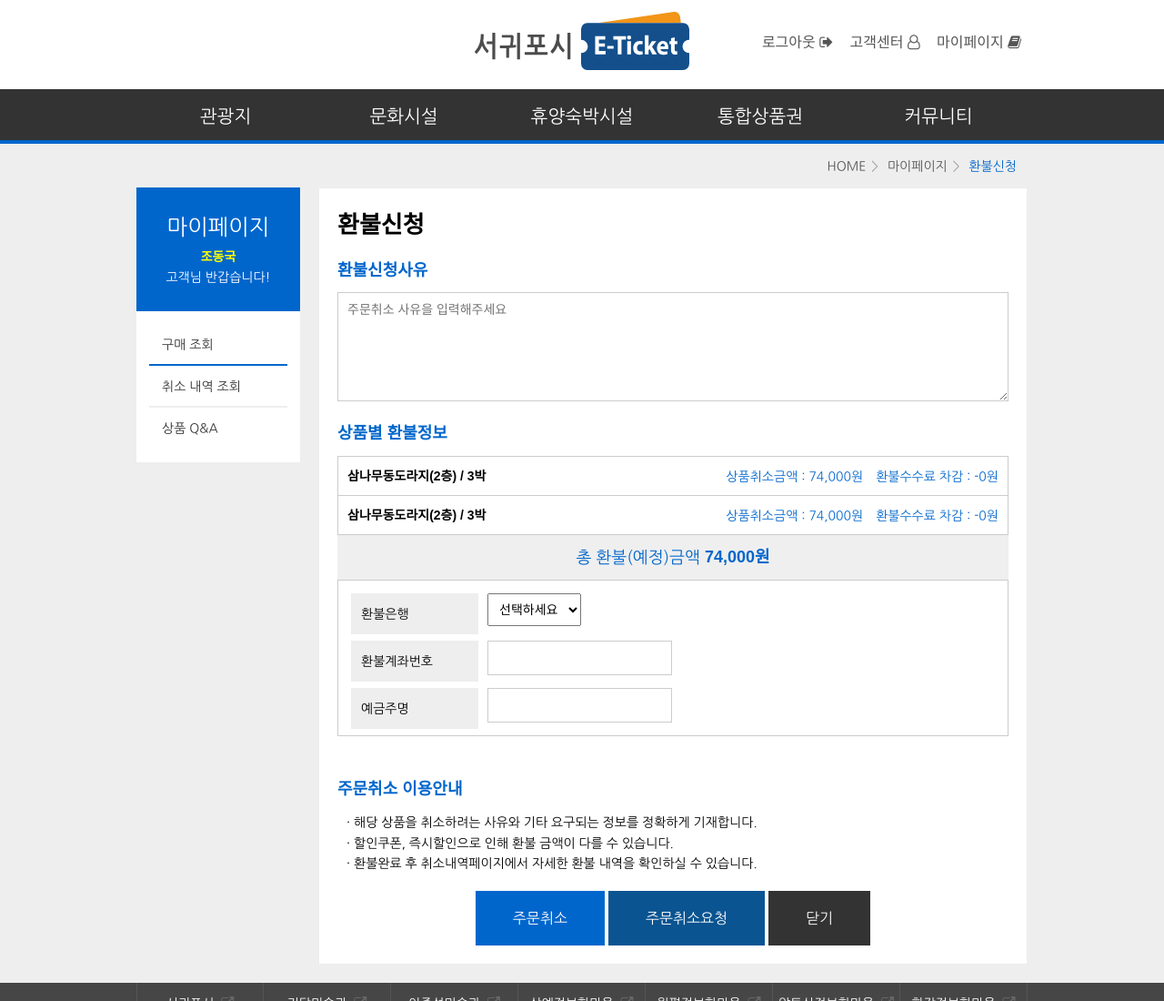
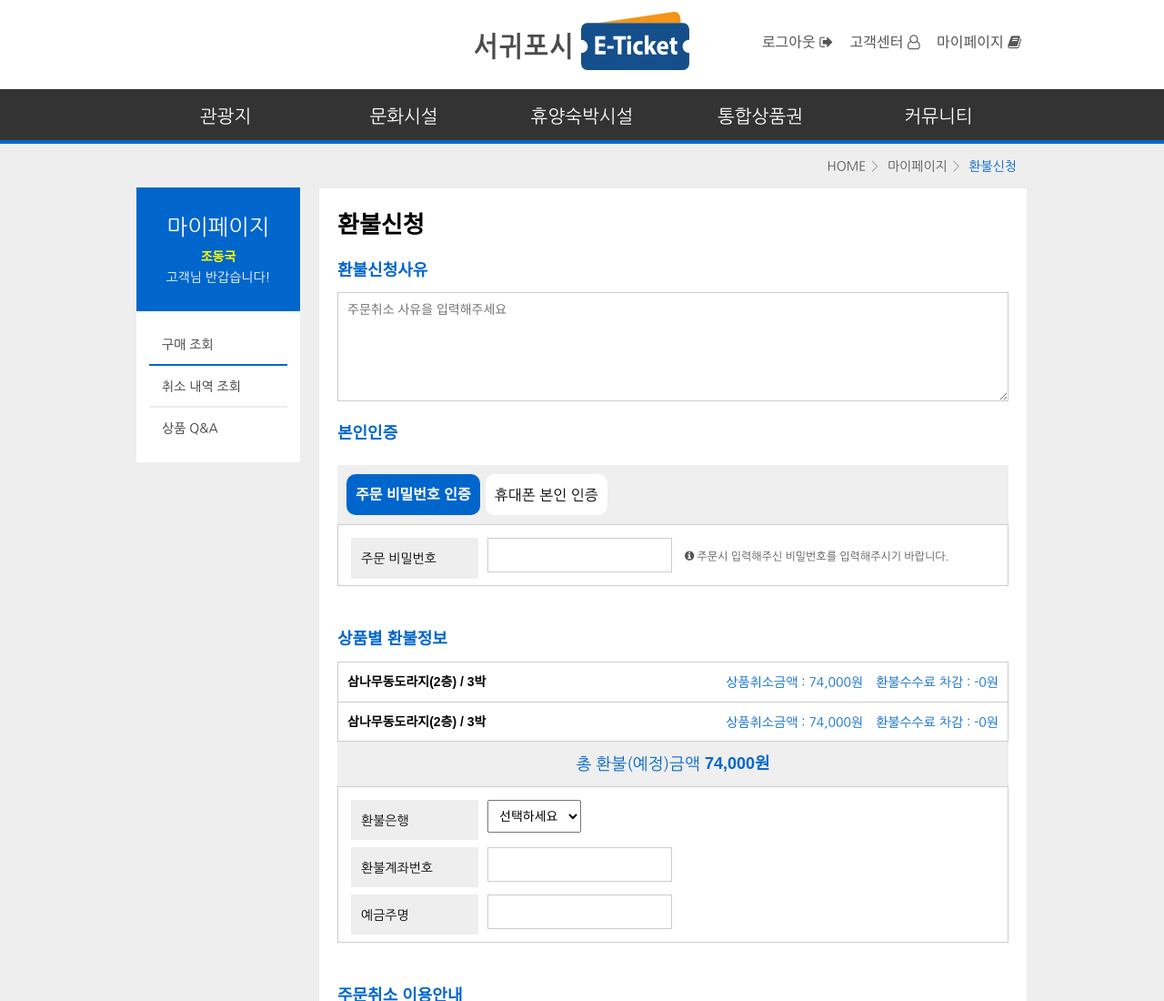
Before and after one commit to infoux/openos-new, a plain HTML site: page sub_refund.html in a window 1280 px wide. Shown: the top 1100 px of the page at 91% size. Drawn offline with Linux system fonts and the light colour scheme; a web font is replaced by a local one.

Commit message:
주문취소 본인인증 추가

```diff
--- a/sub_refund.html
+++ b/sub_refund.html
@@ -111,6 +111,33 @@
                         <h5>환불신청사유</h5>
                         <textarea placeholder="주문취소 사유을 입력해주세요"></textarea>
                     </div>
+
+                    <div class="input_box">
+                        <h5>본인인증</h5>
+
+                        <ul class="tabs">
+                            <li><a data="tab01" class="active">주문 비밀번호 인증</a></li>
+                            <li><a data="tab02">휴대폰 본인 인증</a></li>
+                        </ul>
+                        <div id="tab01" class="tab-contents active">
+                            <dl>
+                                <dt>주문 비밀번호</dt>
+                                <dd>
+                                    <input type="password" maxlength="8"/>
+                                    <p> <i class="fa fa-info-circle" aria-hidden="true"></i> 주문시 입력해주신 비밀번호를 입력해주시기 바랍니다. </p>
+                                </dd>
+                            </dl>
+                        </div>
+                        <div id="tab02" class="tab-contents">
+                            <dl>
+                                <dt>인증번호</dt>
+                                <dd>
+                                    <input type="text"/><button type="button" class="btn">인증번호 전송</button>
+                                </dd>
+                            </dl>
+                        </div>
+                    </div>
+
                     <div class="refund_list">
                         <h5>상품별 환불정보</h5>
                         <ul>
```
